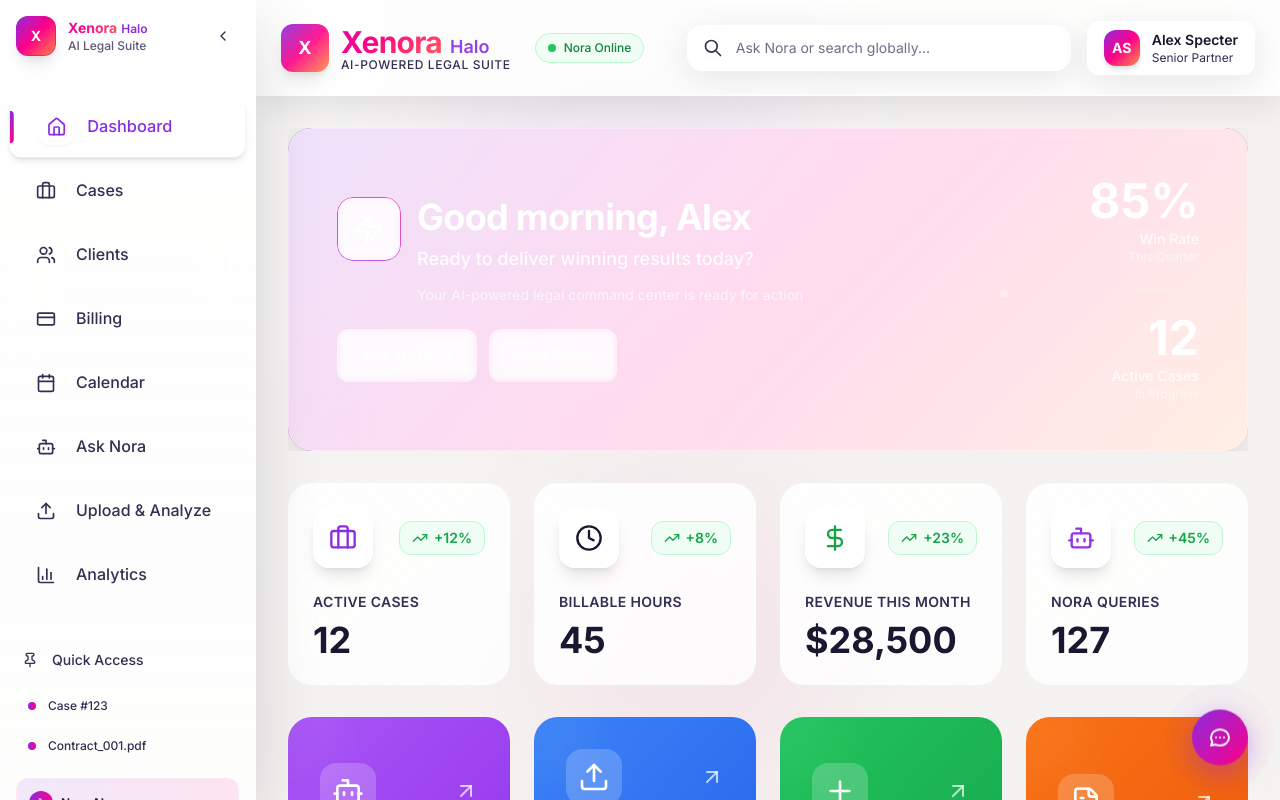
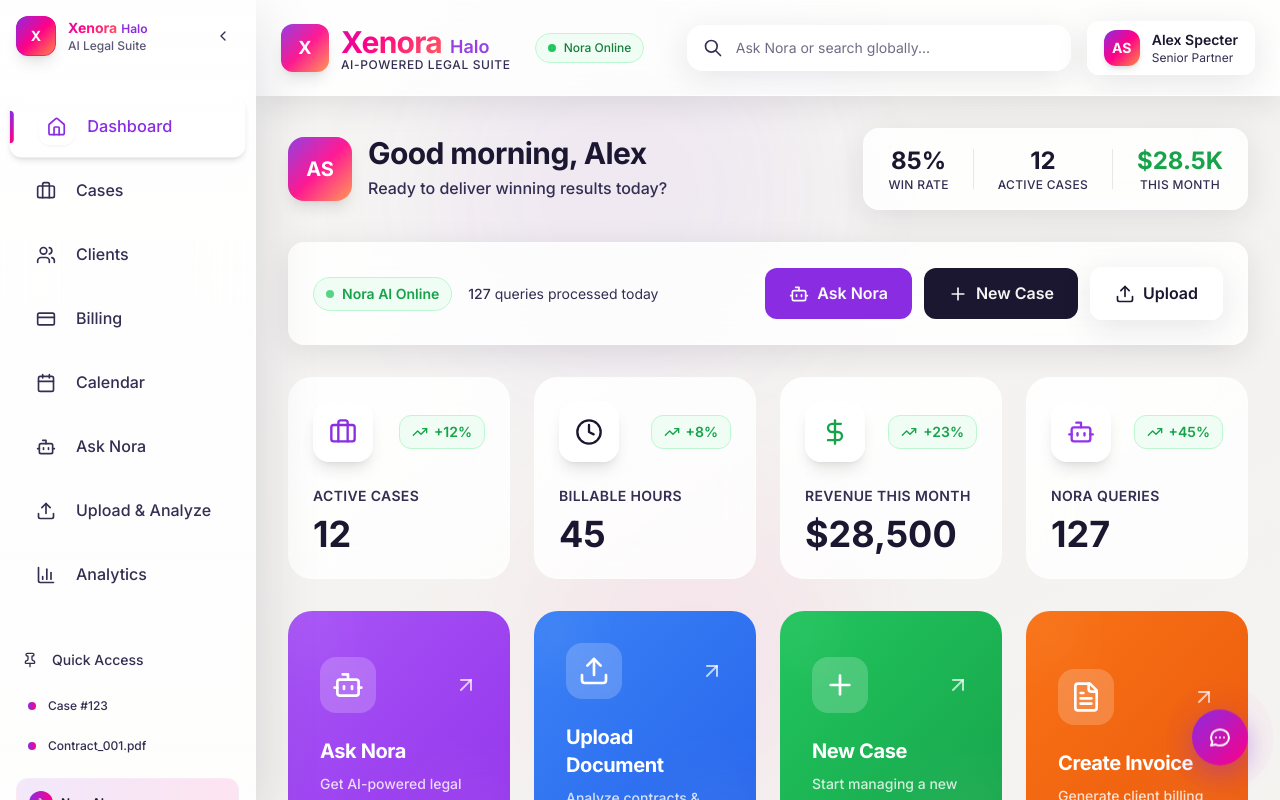
Before and after one commit to saadixsd/Halo, a React (Vite) app: page / in a window 1280 px wide. Built offline with nearby package versions, Linux system fonts and the light colour scheme.

Commit message:
Fix dashboard header design
Improve the appearance of the dashboard header, including the "Good morning Alex" section, to align with the overall layout and improve its visual appeal.

```diff
--- a/src/components/DashboardHome.tsx
+++ b/src/components/DashboardHome.tsx
@@ -49,61 +49,67 @@ const upcomingDeadlines = [
 export const DashboardHome = () => {
   return (
     <div className="p-8 space-y-8 max-w-7xl mx-auto min-h-full">
-      {/* Harvey Specter-style Hero Section */}
-      <div className="relative overflow-hidden">
-        <div className="absolute inset-0 gradient-xenora rounded-3xl opacity-95"></div>
-        <div className="relative glass-panel rounded-3xl border border-white/30 p-8 lg:p-12 text-white shadow-xenora-lg">
-          <div className="flex flex-col lg:flex-row lg:items-center lg:justify-between">
-            <div className="mb-8 lg:mb-0 lg:flex-1">
-              <div className="flex items-start space-x-4 mb-6">
-                <div className="w-16 h-16 bg-white/20 rounded-2xl flex items-center justify-center backdrop-blur-sm ai-glow">
-                  <Zap className="w-8 h-8 text-white" />
-                </div>
-                <div className="flex-1">
-                  <h1 className="text-3xl lg:text-4xl font-bold mb-2 leading-tight">
-                    Good morning, Alex
-                  </h1>
-                  <p className="text-white/90 text-lg font-medium mb-3">
-                    Ready to deliver winning results today?
-                  </p>
-                  <p className="text-white/70 text-sm">
-                    Your AI-powered legal command center is ready for action
-                  </p>
-                </div>
-              </div>
-
-              {/* Quick action buttons */}
-              <div className="flex flex-wrap gap-3">
-                <button className="px-6 py-3 bg-white/20 hover:bg-white/30 rounded-xl text-white font-medium transition-all duration-300 hover:scale-105 backdrop-blur-sm border border-white/20">
-                  Ask Nora AI
-                </button>
-                <button className="px-6 py-3 bg-white/10 hover:bg-white/20 rounded-xl text-white font-medium transition-all duration-300 hover:scale-105 backdrop-blur-sm border border-white/20">
-                  New Case
-                </button>
-              </div>
+      {/* Refined Professional Header */}
+      <div className="flex items-center justify-between mb-8">
+        <div className="flex items-center space-x-6">
+          <div className="flex items-center space-x-4">
+            <div className="w-16 h-16 gradient-xenora rounded-2xl flex items-center justify-center shadow-lg relative overflow-hidden">
+              <span className="text-white font-bold text-xl relative z-10">AS</span>
+              <div className="absolute inset-0 bg-white/10 rounded-2xl"></div>
             </div>
-
-            {/* Performance metrics */}
-            <div className="flex lg:flex-col items-center lg:items-end space-x-8 lg:space-x-0 lg:space-y-6">
-              <div className="text-center lg:text-right">
-                <div className="text-4xl lg:text-5xl font-bold mb-1">85%</div>
-                <div className="text-sm text-white/80 font-medium">Win Rate</div>
-                <div className="text-xs text-white/60">This Quarter</div>
-              </div>
-              <div className="w-px h-16 lg:w-16 lg:h-px bg-white/20"></div>
-              <div className="text-center lg:text-right">
-                <div className="text-4xl lg:text-5xl font-bold mb-1">12</div>
-                <div className="text-sm text-white/80 font-medium">Active Cases</div>
-                <div className="text-xs text-white/60">In Progress</div>
-              </div>
+            <div>
+              <h1 className="text-3xl font-bold text-foreground mb-1">Good morning, Alex</h1>
+              <p className="text-muted-foreground font-medium">Ready to deliver winning results today?</p>
             </div>
           </div>
+        </div>
 
-          {/* Sophisticated floating elements */}
-          <div className="absolute -top-8 -right-8 w-32 h-32 bg-gradient-to-r from-white/10 to-transparent rounded-full blur-2xl"></div>
-          <div className="absolute -bottom-6 -left-6 w-24 h-24 bg-gradient-to-r from-white/5 to-transparent rounded-full blur-xl"></div>
-          <div className="absolute top-1/2 right-1/4 w-2 h-2 bg-white/40 rounded-full animate-pulse"></div>
-          <div className="absolute bottom-1/3 left-1/3 w-1 h-1 bg-white/30 rounded-full animate-pulse" style={{ animationDelay: '1s' }}></div>
+        <div className="flex items-center space-x-6">
+          {/* Performance indicators */}
+          <div className="flex items-center space-x-6 glass-panel px-6 py-4 rounded-2xl border border-white/20">
+            <div className="text-center">
+              <div className="text-2xl font-bold text-foreground">85%</div>
+              <div className="text-xs text-muted-foreground font-medium uppercase tracking-wide">Win Rate</div>
+            </div>
+            <div className="w-px h-10 bg-border"></div>
+            <div className="text-center">
+              <div className="text-2xl font-bold text-foreground">12</div>
+              <div className="text-xs text-muted-foreground font-medium uppercase tracking-wide">Active Cases</div>
+            </div>
+            <div className="w-px h-10 bg-border"></div>
+            <div className="text-center">
+              <div className="text-2xl font-bold text-green-600">$28.5K</div>
+              <div className="text-xs text-muted-foreground font-medium uppercase tracking-wide">This Month</div>
+            </div>
+          </div>
+        </div>
+      </div>
+
+      {/* Quick Actions Row */}
+      <div className="flex items-center justify-between glass-panel p-6 rounded-2xl border border-white/20 mb-8">
+        <div className="flex items-center space-x-4">
+          <div className="flex items-center space-x-2 text-green-600 bg-green-50 px-3 py-1.5 rounded-full border border-green-200">
+            <div className="w-2 h-2 bg-green-500 rounded-full animate-pulse"></div>
+            <span className="text-sm font-semibold">Nora AI Online</span>
+          </div>
+          <div className="text-sm text-muted-foreground">
+            <span className="font-medium">127</span> queries processed today
+          </div>
+        </div>
+
+        <div className="flex items-center space-x-3">
+          <button className="flex items-center space-x-2 px-6 py-3 bg-accent text-accent-foreground rounded-xl font-semibold transition-all duration-300 hover:scale-105 hover:shadow-lg">
+            <Bot className="w-5 h-5" />
+            <span>Ask Nora</span>
+          </button>
+          <button className="flex items-center space-x-2 px-6 py-3 bg-primary text-primary-foreground rounded-xl font-semibold transition-all duration-300 hover:scale-105 hover:shadow-lg">
+            <Plus className="w-5 h-5" />
+            <span>New Case</span>
+          </button>
+          <button className="flex items-center space-x-2 px-6 py-3 glass-panel text-foreground rounded-xl font-semibold transition-all duration-300 hover:scale-105 border border-white/20">
+            <Upload className="w-5 h-5" />
+            <span>Upload</span>
+          </button>
         </div>
       </div>
 
```
